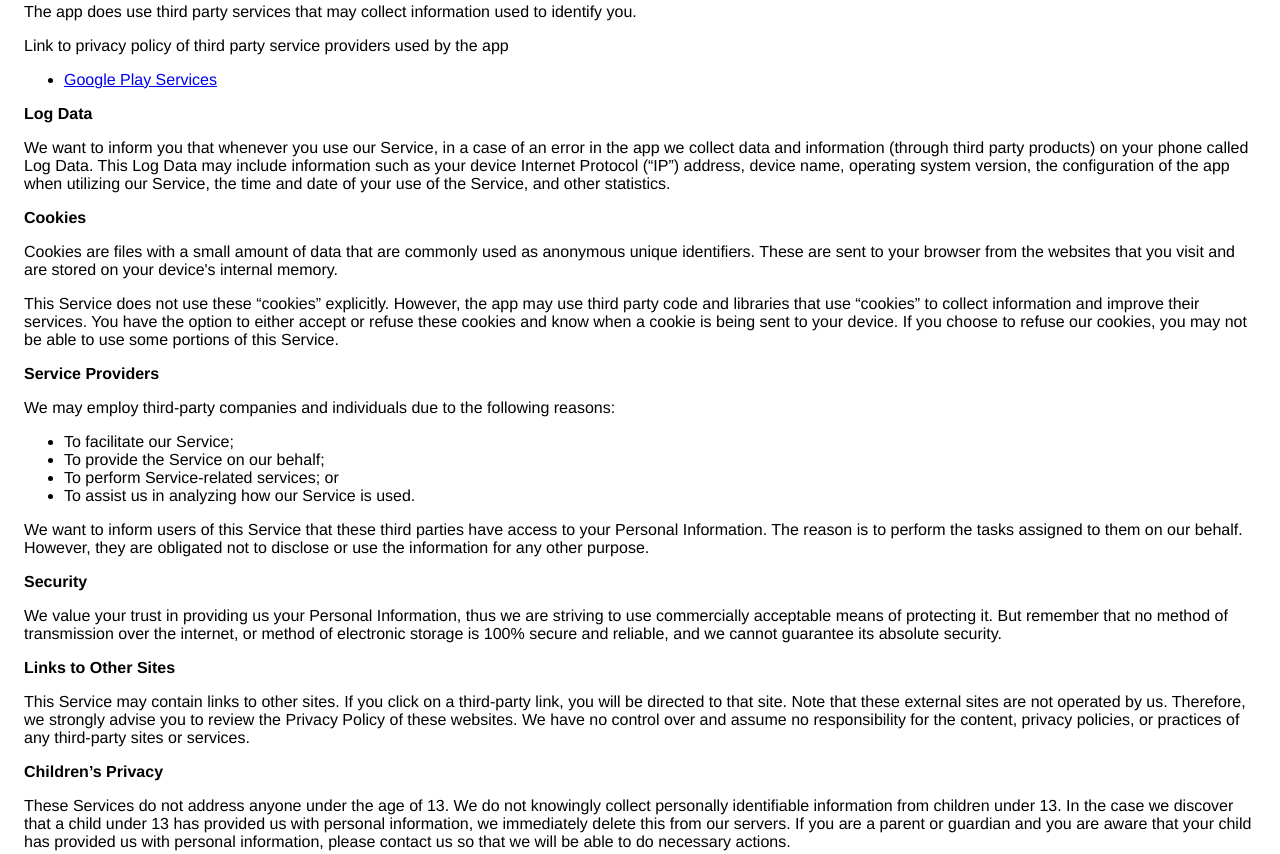
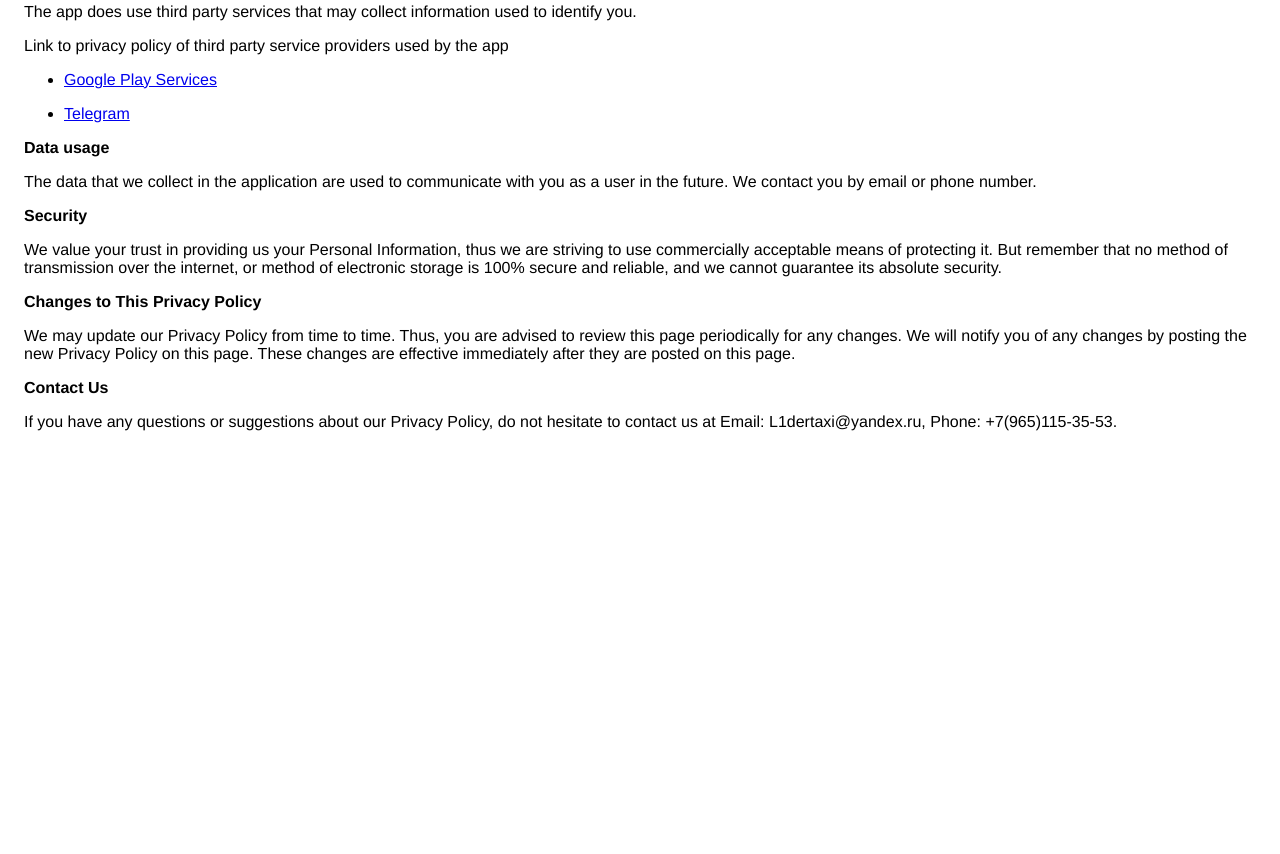
Before and after one commit to taxicity555/taxicity555.github.io, a plain HTML site: page index.html in a window 1280 px wide. Shown: the part 347-1201 px from the top of the page. After the commit the page ends 818 px from the top, so only its background shows below. Drawn offline with Linux system fonts and the light colour scheme.

Commit message:
Privacy policy

```diff
--- a/index.html
+++ b/index.html
@@ -42,66 +42,24 @@
                   </p> <div><p>
                       Link to privacy policy of third party service providers
                       used by the app
-                    </p> <ul><li><a href="https://www.google.com/policies/privacy/" target="_blank">Google Play Services</a></li><!----><!----><!----><!----><!----><!----><!----><!----><!----><!----></ul></div> <p><strong>Log Data</strong></p> <p>
-                    We want to inform you that whenever
-                    you use our Service, in a case of an error in the
-                    app we collect data and information (through third
-                    party products) on your phone called Log Data. This Log Data
-                    may include information such as your device Internet
-                    Protocol (“IP”) address, device name, operating system
-                    version, the configuration of the app when utilizing
-                    our Service, the time and date of your use of the
-                    Service, and other statistics.
-                  </p> <p><strong>Cookies</strong></p> <p>
-                    Cookies are files with a small amount of data that are
-                    commonly used as anonymous unique identifiers. These are
-                    sent to your browser from the websites that you visit and
-                    are stored on your device's internal memory.
-                  </p> <p>
-                    This Service does not use these “cookies” explicitly.
-                    However, the app may use third party code and libraries that
-                    use “cookies” to collect information and improve their
-                    services. You have the option to either accept or refuse
-                    these cookies and know when a cookie is being sent to your
-                    device. If you choose to refuse our cookies, you may not be
-                    able to use some portions of this Service.
-                  </p> <p><strong>Service Providers</strong></p> <p>
-                    We may employ third-party companies
-                    and individuals due to the following reasons:
-                  </p> <ul><li>To facilitate our Service;</li> <li>To provide the Service on our behalf;</li> <li>To perform Service-related services; or</li> <li>To assist us in analyzing how our Service is used.</li></ul> <p>
-                    We want to inform users of this
-                    Service that these third parties have access to your
-                    Personal Information. The reason is to perform the tasks
-                    assigned to them on our behalf. However, they are obligated
-                    not to disclose or use the information for any other
-                    purpose.
-                  </p> <p><strong>Security</strong></p> <p>
+                    </p> <ul><li><a href="https://www.google.com/policies/privacy/" target="_blank">Google Play Services</a></li></ul>
+
+                    </p> <ul><li><a href="https://telegram.org/privacy" target="_blank">Telegram</a></li></ul>
+
+
+                    </ul></div> <p><strong>Data usage</strong></p> <p>
+                    The data that we collect in the application are used to communicate with you as a user in the future. We contact you by email or phone number.
+
+
+                    </p> <p><strong>Security</strong></p> <p>
                     We value your trust in providing us
                     your Personal Information, thus we are striving to use
                     commercially acceptable means of protecting it. But remember
                     that no method of transmission over the internet, or method
                     of electronic storage is 100% secure and reliable, and
                     we cannot guarantee its absolute security.
-                  </p> <p><strong>Links to Other Sites</strong></p> <p>
-                    This Service may contain links to other sites. If you click
-                    on a third-party link, you will be directed to that site.
-                    Note that these external sites are not operated by
-                    us. Therefore, we strongly advise you to
-                    review the Privacy Policy of these websites.
-                    We have no control over and assume no
-                    responsibility for the content, privacy policies, or
-                    practices of any third-party sites or services.
-                  </p> <p><strong>Children’s Privacy</strong></p> <p>
-                    These Services do not address anyone under the age of 13.
-                    We do not knowingly collect personally
-                    identifiable information from children under 13. In the case
-                    we discover that a child under 13 has provided
-                    us with personal information,
-                    we immediately delete this from our servers. If you
-                    are a parent or guardian and you are aware that your child
-                    has provided us with personal information, please contact
-                    us so that we will be able to do
-                    necessary actions.
+
+
                   </p> <p><strong>Changes to This Privacy Policy</strong></p> <p>
                     We may update our Privacy Policy from
                     time to time. Thus, you are advised to review this page
```
